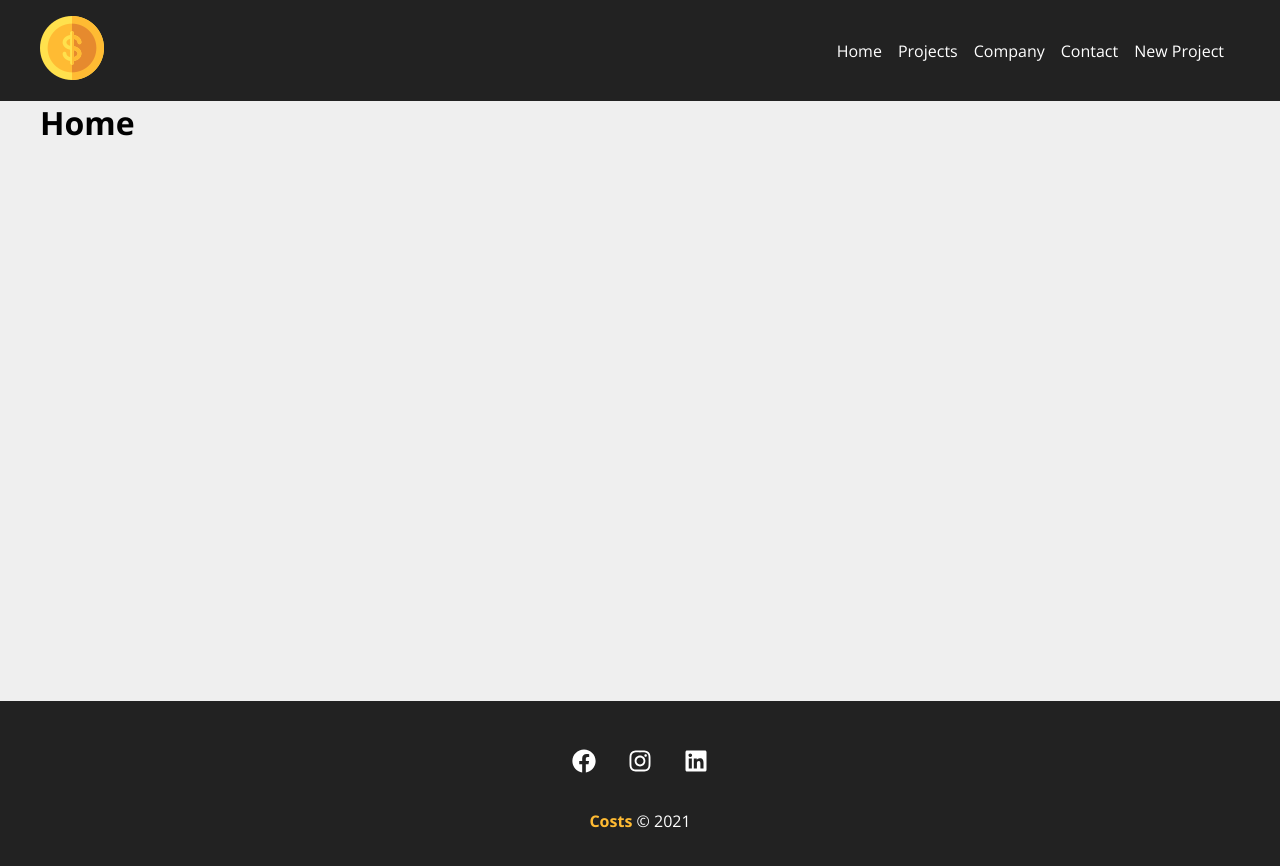
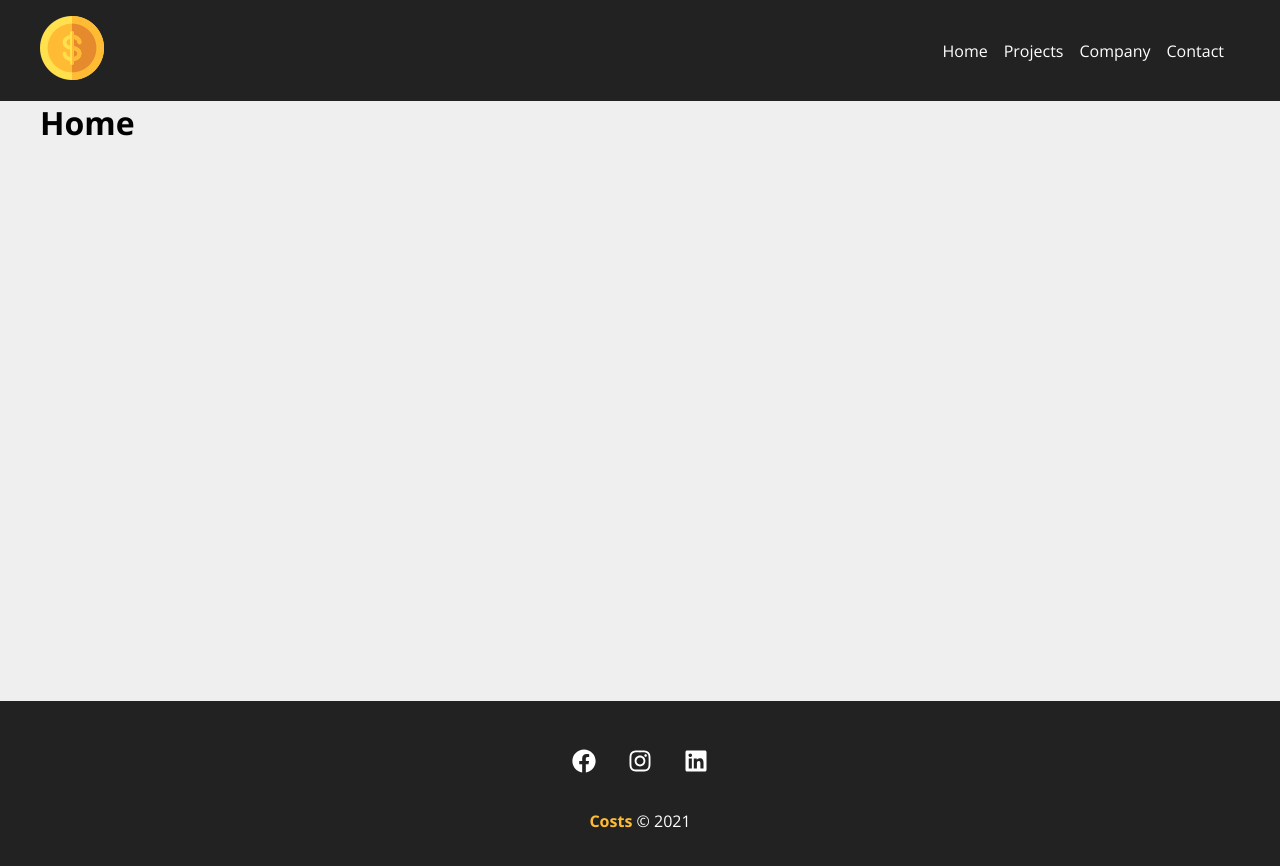
Before and after one commit to PorthoGamesBR/projeto-costs-react, a JavaScript app: page / in a window 1280 px wide. Shown: the top 866 px of the page. Built offline with nearby package versions, Linux system fonts and the light colour scheme; the HTML template or start-up script is replaced by a standard one.

Commit message:
Removido new project da navbar

```diff
--- a/src/components/layout/Navbar.js
+++ b/src/components/layout/Navbar.js
@@ -8,26 +8,23 @@ import logo from "../../img/costs_logo.png"
 function Navbar()
 {
     return (
-    <nav class={styles.navbar}>
+    <nav className={styles.navbar}>
         <Container>
             <Link to="/">
                 <img src={logo} alt="Costs" />
             </Link>
-            <ul class={styles.list}>
-                <li class={styles.item}>
+            <ul className={styles.list}>
+                <li className={styles.item}>
                     <Link to="/">Home</Link>
                 </li>
-                <li class={styles.item}>
+                <li className={styles.item}>
                     <Link to="/projects">Projects</Link>
                 </li>
-                <li class={styles.item}>
+                <li className={styles.item}>
                     <Link to="/company">Company</Link>
                 </li>
-                <li class={styles.item}>
+                <li className={styles.item}>
                     <Link to="/contact">Contact</Link>
-                </li>
-                <li class={styles.item}>
-                    <Link to="/newproject">New Project</Link>
                 </li>
             </ul>
         </Container>
```
